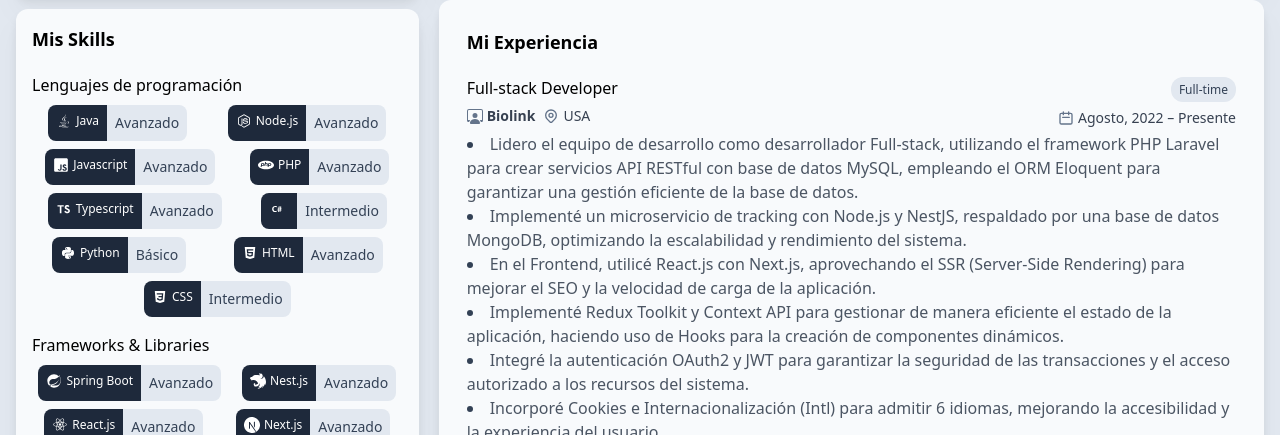
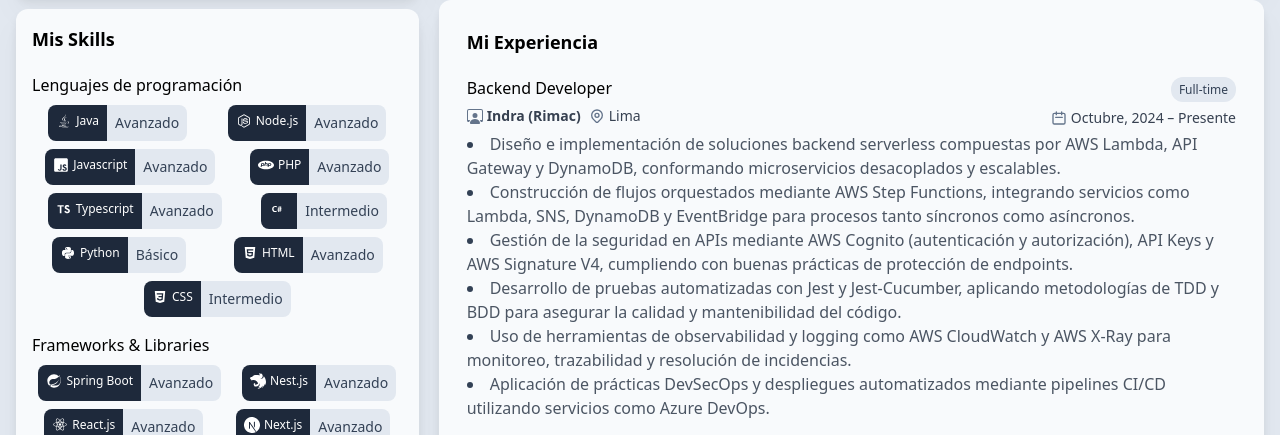
Before and after one commit to chaicopadillag/chaicopadillag.github.io, a React (Vite) app: page / in a window 1280 px wide. Shown: the part 365-800 px from the top of the page. Built offline with nearby package versions, Linux system fonts and the light colour scheme.

Commit message:
feat: Actualiza CV y experiencia laboral

```diff
--- a/src/database/experienceDB.ts
+++ b/src/database/experienceDB.ts
@@ -1,22 +1,39 @@
 import { ExperienceType } from '../types/ExperienceType';
 
 export const experienceDB: ExperienceType[] = [
+  {
+    id: 'a2820888-c7d8-4392-a8f5-75b515de6ebc',
+    position: 'Backend Developer',
+    company: 'Indra (Rimac)',
+    location: 'Lima',
+    startDate: 'Octubre, 2024',
+    endDate: 'Presente',
+    achievements: [
+      'Diseño e implementación de soluciones backend serverless compuestas por AWS Lambda, API Gateway y DynamoDB, conformando microservicios desacoplados y escalables.',
+      'Construcción de flujos orquestados mediante AWS Step Functions, integrando servicios como Lambda, SNS, DynamoDB y EventBridge para procesos tanto síncronos como asíncronos.',
+      'Gestión de la seguridad en APIs mediante AWS Cognito (autenticación y autorización), API Keys y AWS Signature V4, cumpliendo con buenas prácticas de protección de endpoints.',
+      'Desarrollo de pruebas automatizadas con Jest y Jest-Cucumber, aplicando metodologías de TDD y BDD para asegurar la calidad y mantenibilidad del código.',
+      'Uso de herramientas de observabilidad y logging como AWS CloudWatch y AWS X-Ray para monitoreo, trazabilidad y resolución de incidencias.',
+      'Aplicación de prácticas DevSecOps y despliegues automatizados mediante pipelines CI/CD utilizando servicios como Azure DevOps.'
+    ],
+    workingDay: 'Full-time'
+  },
   {
     id: '5615f938-8787-4211-9d2d-d188fb6b0a7c',
     position: 'Full-stack Developer',
     company: 'Biolink',
     location: 'USA',
     startDate: 'Agosto, 2022',
-    endDate: 'Presente',
+    endDate: 'Septiembre, 2024',
     achievements: [
       'Lidero el equipo de desarrollo como desarrollador Full-stack, utilizando el framework PHP Laravel para crear servicios API RESTful con base de datos MySQL, empleando el ORM Eloquent para garantizar una gestión eficiente de la base de datos.',
       'Implementé un microservicio de tracking con Node.js y NestJS, respaldado por una base de datos MongoDB, optimizando la escalabilidad y rendimiento del sistema.',
       'En el Frontend, utilicé React.js con Next.js, aprovechando el SSR (Server-Side Rendering) para mejorar el SEO y la velocidad de carga de la aplicación.',
       'Implementé Redux Toolkit y Context API para gestionar de manera eficiente el estado de la aplicación, haciendo uso de Hooks para la creación de componentes dinámicos.',
       'Integré la autenticación OAuth2 y JWT para garantizar la seguridad de las transacciones y el acceso autorizado a los recursos del sistema.',
-      'Incorporé Cookies e Internacionalización (Intl) para admitir 6 idiomas, mejorando la accesibilidad y la experiencia del usuario.',
+      'Incorporé Cookies e Internacionalización (Intl) para admitir 6 idiomas, mejorando la accesibilidad y la experiencia del usuario.'
     ],
-    workingDay: 'Full-time',
+    workingDay: 'Full-time'
   },
   {
     id: 'd46181a2-369b-4842-9d30-917bb88c833b',
@@ -32,9 +49,9 @@
       'Implementé RabbitMQ y Redis para mejorar la gestión de mensajes y la eficiencia del sistema.',
       'Estrategias de seguridad con JWT, Passport y Spring Security.',
       'Aplicación de programación reactiva con RXJS y RxJava para mejorar la capacidad de respuesta.',
-      'Implementación de pruebas unitarias con Jest, Mockito, y monitoreo con NewRelic e integración para asegurar la calidad del software.',
+      'Implementación de pruebas unitarias con Jest, Mockito, y monitoreo con NewRelic e integración para asegurar la calidad del software.'
     ],
-    workingDay: 'Full-time',
+    workingDay: 'Full-time'
   },
   {
     id: '75d7cda0-54c7-459d-beb6-859a32a991a4',
@@ -51,9 +68,9 @@
       'Utilicé JWT (JSON Web Tokens) y Passport para la autenticación segura de usuarios en el sistema.',
       'Implementé Redis para la gestión eficiente de caché y almacenamiento en memoria.',
       'Implementé React.js con Next.js para la creación de interfaces de usuario interactivas y modernas en el Frontend.',
-      'Colaboré en el diseño e implementación de estilos utilizando Tailwind CSS para una interfaz atractiva y responsiva.',
+      'Colaboré en el diseño e implementación de estilos utilizando Tailwind CSS para una interfaz atractiva y responsiva.'
     ],
-    workingDay: 'Full-time',
+    workingDay: 'Full-time'
   },
   {
     id: 'fd4b3413-409e-4863-93e8-f82e687d72d4',
@@ -66,8 +83,8 @@
       'Desarrollé y mantuve el sistema de ventas de la empresa utilizando PowerBuilder, destacando en el mantenimiento de tablas maestras y generación de reportes.',
       'Brindé soporte remoto al usuario, garantizando una experiencia fluida y resolviendo eficientemente cualquier problema técnico relacionado con el sistema.',
       'Gestioné la Base de Datos en PostgreSql mediante PgAdmin, realizando consultas, funciones, reportes y actualización de datos para asegurar la integridad y eficiencia del sistema.',
-      'Contribuí activamente a la mejora continua del sistema, proponiendo y desarrollando soluciones para optimizar la funcionalidad y el rendimiento.',
+      'Contribuí activamente a la mejora continua del sistema, proponiendo y desarrollando soluciones para optimizar la funcionalidad y el rendimiento.'
     ],
-    workingDay: 'Full-time',
-  },
+    workingDay: 'Full-time'
+  }
 ];
--- a/src/views/ProfileView.tsx
+++ b/src/views/ProfileView.tsx
@@ -5,23 +5,14 @@
   const { name, lastName, bgUrl, level, photoUrl, status } = profileDB;
   return (
     <div className='card'>
-      <div
-        className='h-32 rounded-t-xl overflow-hidden bg-cover'
-        style={{ backgroundImage: `url(${bgUrl})` }}
-      >
+      <div className='h-32 rounded-t-xl overflow-hidden bg-cover' style={{ backgroundImage: `url(${bgUrl})` }}>
         <div className='bg-primary-600 dark:bg-gray-900 bg-opacity-60 dark:bg-opacity-70 h-full rounded-t-xl overflow-hidden p-2'>
           <DarkMode />
         </div>
       </div>
       <div className='pt-14 p-7 relative'>
-        <img
-          src={photoUrl}
-          alt='Gerard Ch.'
-          className='border-2 border-gray-100 dark:border-gray-700 rounded-xl w-20 h-20 absolute -top-10 shadow'
-        />
-        <span className='rounded-full px-2 py-1 bg-green-500 text-gray-100 text-xs font-semibold absolute top-4 right-7 uppercase'>
-          {status}
-        </span>
+        <img src={photoUrl} alt='Gerard Ch.' className='border-2 border-gray-100 dark:border-gray-700 rounded-xl w-20 h-20 absolute -top-10 shadow' />
+        <span className='rounded-full px-2 py-1 bg-green-500 text-gray-100 text-xs font-semibold absolute top-4 right-7 uppercase'>{status}</span>
         <div className='text-lg font-semibold mb-1.5'>
           {lastName} {name}
         </div>
@@ -35,17 +26,12 @@
             Contactar
           </a>
           <a
-            href='./cv-chaico-2024.pdf'
+            href='./cv-chaico.pdf'
             target='_blanck'
             className='text-gray-700 bg-slate-200 hover:bg-slate-300  p-3 rounded-r-lg dark:bg-slate-600 dark:hover:bg-slate-900 cursor-pointer dark:text-gray-200'
             title='Descargar CV'
           >
-            <svg
-              xmlns='http://www.w3.org/2000/svg'
-              fill='currentColor'
-              className='w-6 h-6'
-              viewBox='0 0 24 24'
-            >
+            <svg xmlns='http://www.w3.org/2000/svg' fill='currentColor' className='w-6 h-6' viewBox='0 0 24 24'>
               <path d='m12 16 4-5h-3V4h-2v7H8z'></path>
               <path d='M20 18H4v-7H2v7c0 1.103.897 2 2 2h16c1.103 0 2-.897 2-2v-7h-2v7z'></path>
             </svg>
```
Also changed, not shown: public/cv.html (+24 -12 lines), 2 other files (tests, documents, lock files or other folders).
